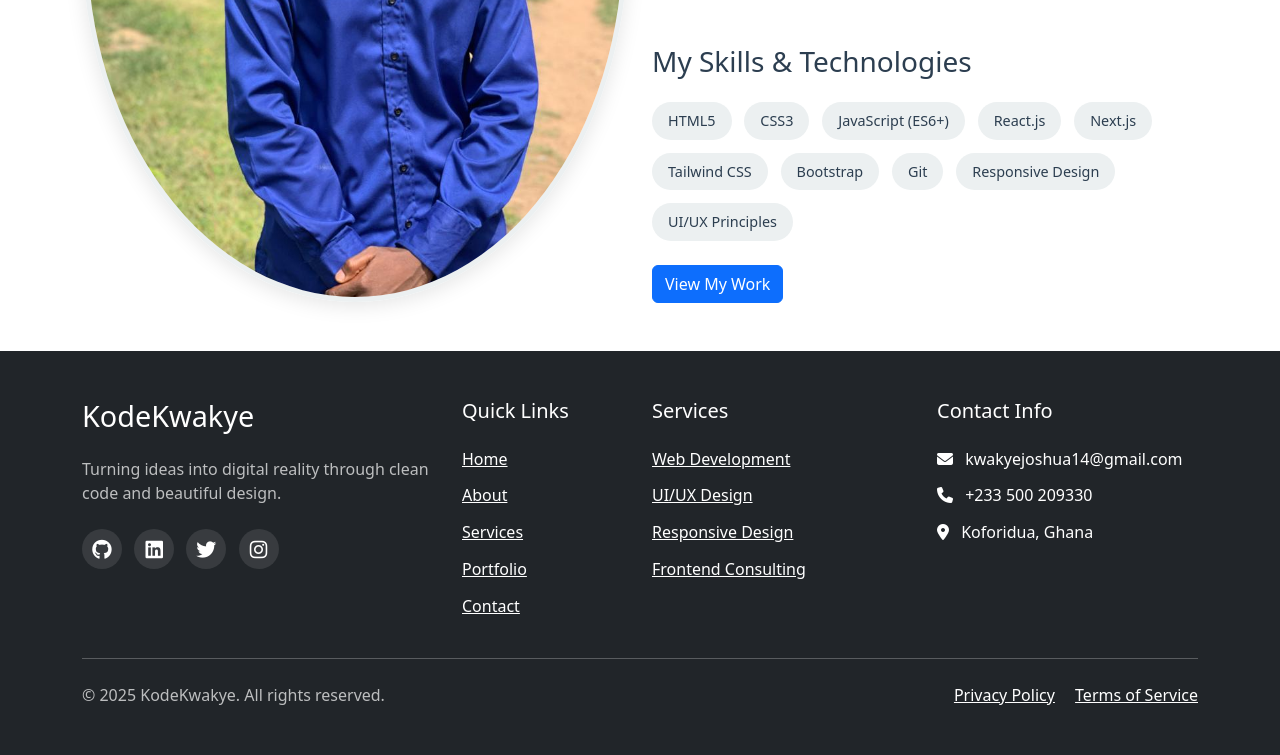
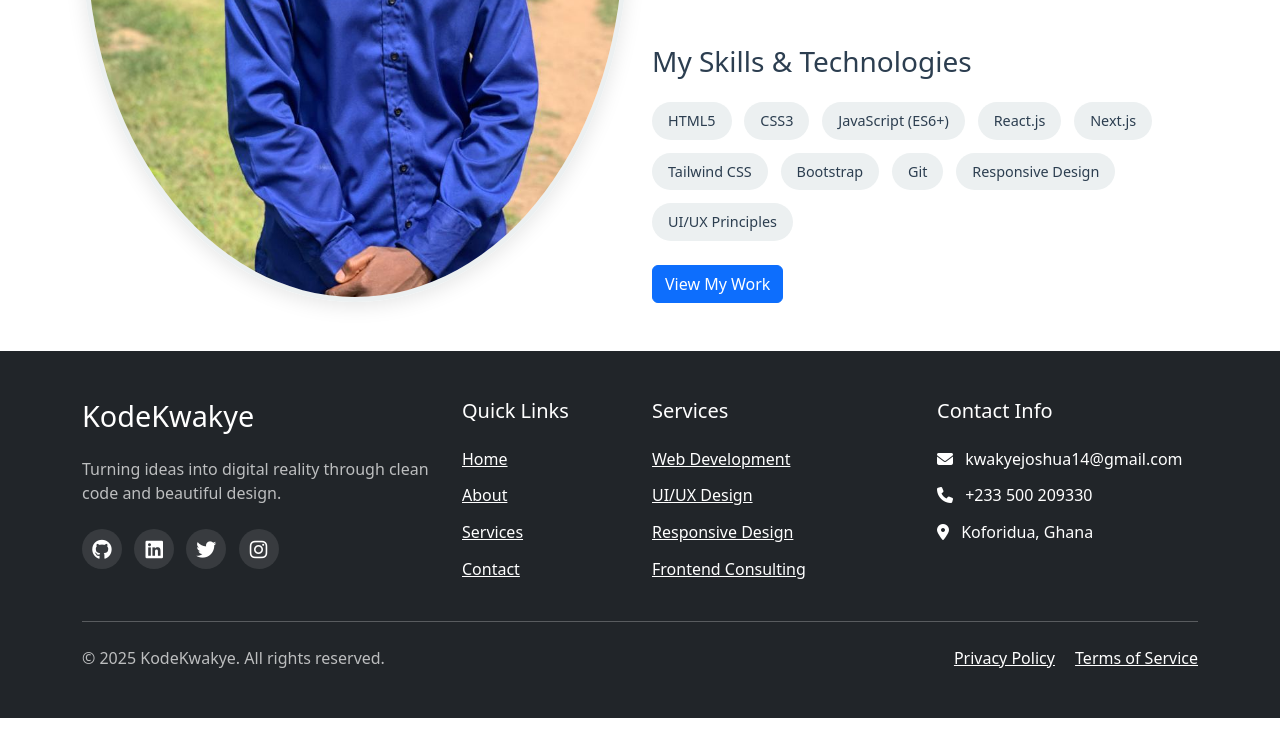
Before and after one commit to Joshtech-netizen/Personal_portfolio_site, a plain HTML site: page about.html in a window 1280 px wide. Shown: the part 551-1306 px from the top of the page. After the commit the page ends 1269 px from the top, so only its background shows below. Drawn offline with nearby package versions, Linux system fonts and the light colour scheme.

Commit message:
Remove portfolio tag from the list in footer

```diff
--- a/about.html
+++ b/about.html
@@ -98,7 +98,6 @@
                         <li><a href="index.html" class="text-white">Home</a></li>
                         <li><a href="about.html" class="text-white">About</a></li>
                         <li><a href="services.html" class="text-white">Services</a></li>
-                        <li><a href="portfolio.html" class="text-white">Portfolio</a></li>
                         <li><a href="contact.html" class="text-white">Contact</a></li>
                     </ul>
                 </div>
```
